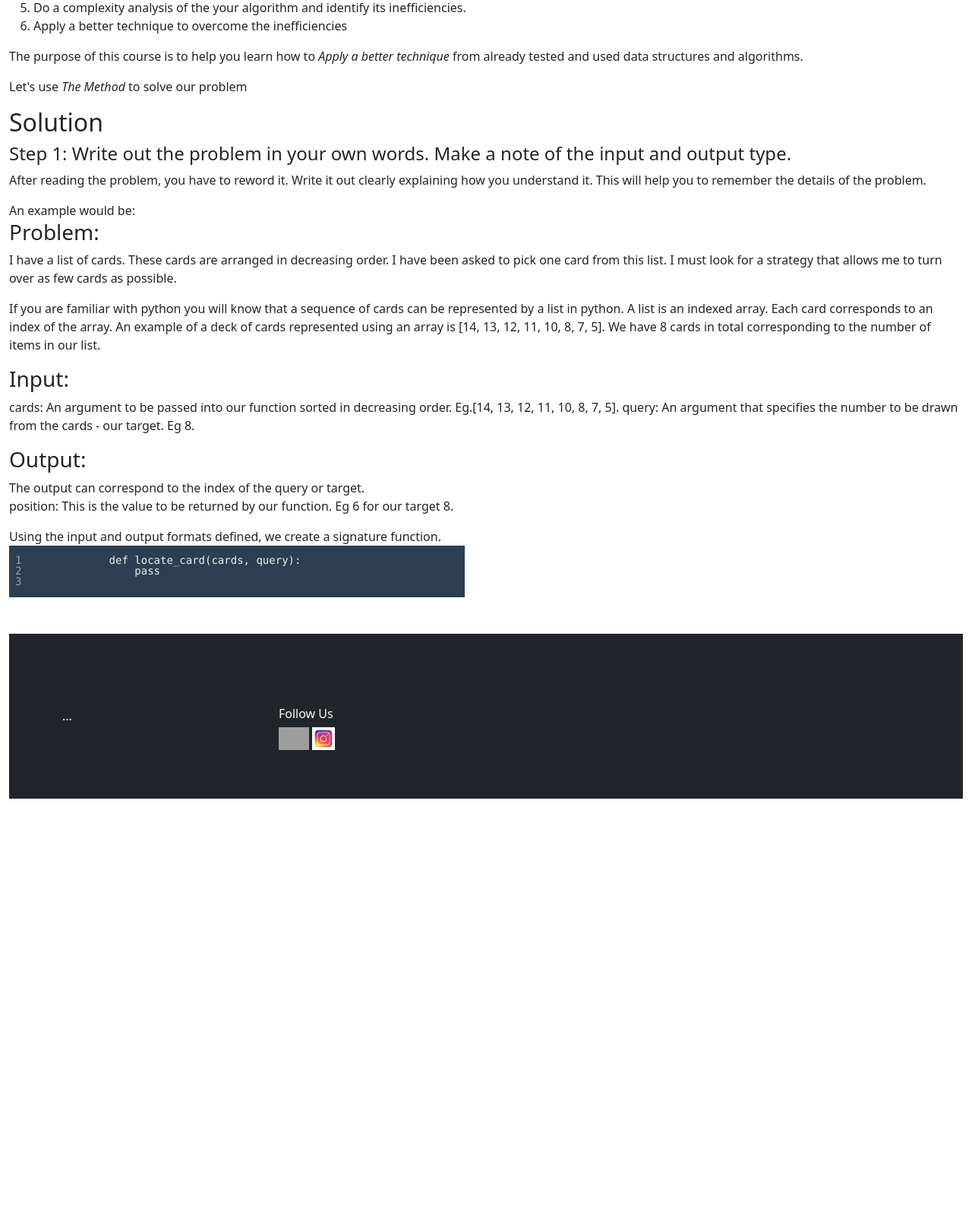
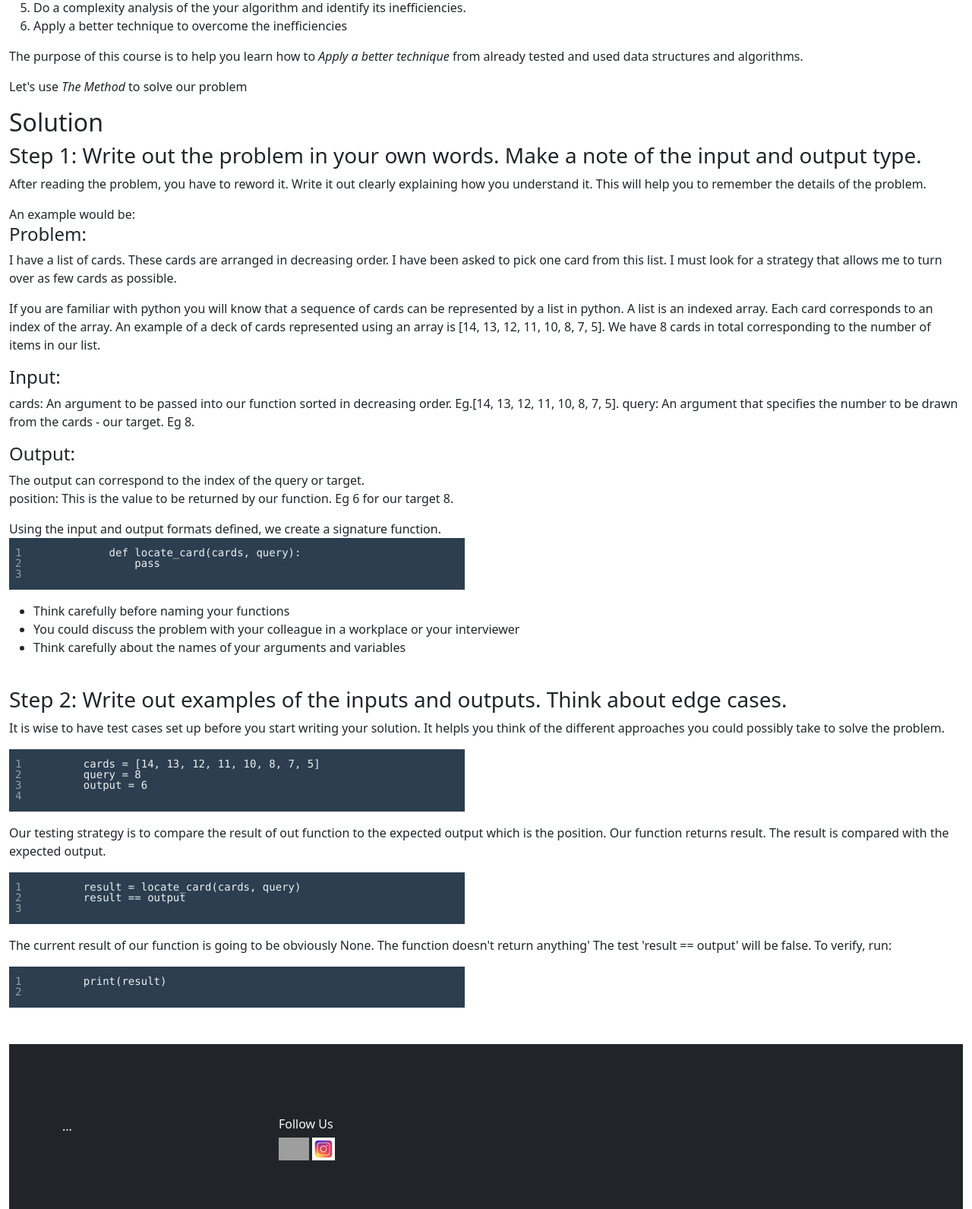
Before and after one commit to Smatnemo/smatwebsite, a Django app: template templates/dsa/binarySearch.html in a window 1280 px wide. Shown: the part 764-2355 px from the top of the page at 76% size. Before the commit the page ends 1815 px from the top, so only its background shows below. Run offline with Django 4.2, Linux system fonts and the light colour scheme; the template is opened without the code that fills it, so the values that code supplies are empty; some libraries are stand-ins or nearby versions; grey boxes are pictures that could not be loaded.

Commit message:
Added step 2 of the strategy in binary search html

```diff
--- a/templates/dsa/binarySearch.html
+++ b/templates/dsa/binarySearch.html
@@ -45,12 +45,12 @@
 <div>
     <p>Let's use <i>The Method</i> to solve our problem</p>
     <h2>Solution</h2>
-    <h4>Step 1: Write out the problem in your own words. Make a note of the input and output type.</h4>
+    <h3>Step 1: Write out the problem in your own words. Make a note of the input and output type.</h3>
     <p>After reading the problem, you have to reword it. Write it out clearly explaining how you understand it. This will help
     you to remember the details of the problem.</p>
     <div>An example would be:
         <div>
-            <h3>Problem:</h3>
+            <h4>Problem:</h4>
             <blockquote>I have a list of cards. These cards are arranged in decreasing order. I have been asked to pick one card from this list.
             I must look for a strategy that allows me to turn over as few cards as possible.</blockquote>
         </div>
@@ -61,7 +61,7 @@
                 have 8 cards in total corresponding to the number of items in our list.
             </p>
             <p>
-                <h3>Input:</h3>
+                <h4>Input:</h4>
                 <blockquote>
                     <span>
                         cards: An argument to be passed into our function sorted in decreasing order. Eg.[14, 13, 12, 11, 10, 8, 7, 5].
@@ -70,7 +70,7 @@
                 </blockquote>
             </p>
             <p>
-                <h3>Output:</h3>
+                <h4>Output:</h4>
                 <span>The output can correspond to the index of the query or target.</span>
                 <blockquote>
                     <span>
@@ -88,7 +88,41 @@
             def locate_card(cards, query):
                 pass
         </pre>
+        <ul>
+            <li>Think carefully before naming your functions</li>
+            <li>You could discuss the problem with your colleague in a workplace or your interviewer</li>
+            <li>Think carefully about the names of your arguments and variables</li>
+        </ul>
     </div>
+
+</div>
+<br />
+<div>
+    <h3>Step 2: Write out examples of the inputs and outputs. Think about edge cases.</h3>
+    <p>
+        It is wise to have test cases set up before you start writing your solution. It helpls you think of the different approaches
+        you could possibly take to solve the problem.
+    </p>
+    <pre>
+        cards = [14, 13, 12, 11, 10, 8, 7, 5]
+        query = 8
+        output = 6
+    </pre>
+    <p>
+        Our testing strategy is to compare the result of out function to the expected output which is the position. Our function returns result.
+        The result is compared with the expected output.
+    </p>
+    <pre>
+        result = locate_card(cards, query)
+        result == output
+    </pre>
+    <p>The current result of our function is going to be obviously None. The function doesn't return anything'
+    The test 'result == output' will be false. To verify, run:
+    </p>
+    <pre>
+        print(result)
+    </pre>
+
 </div>
 
 
```
